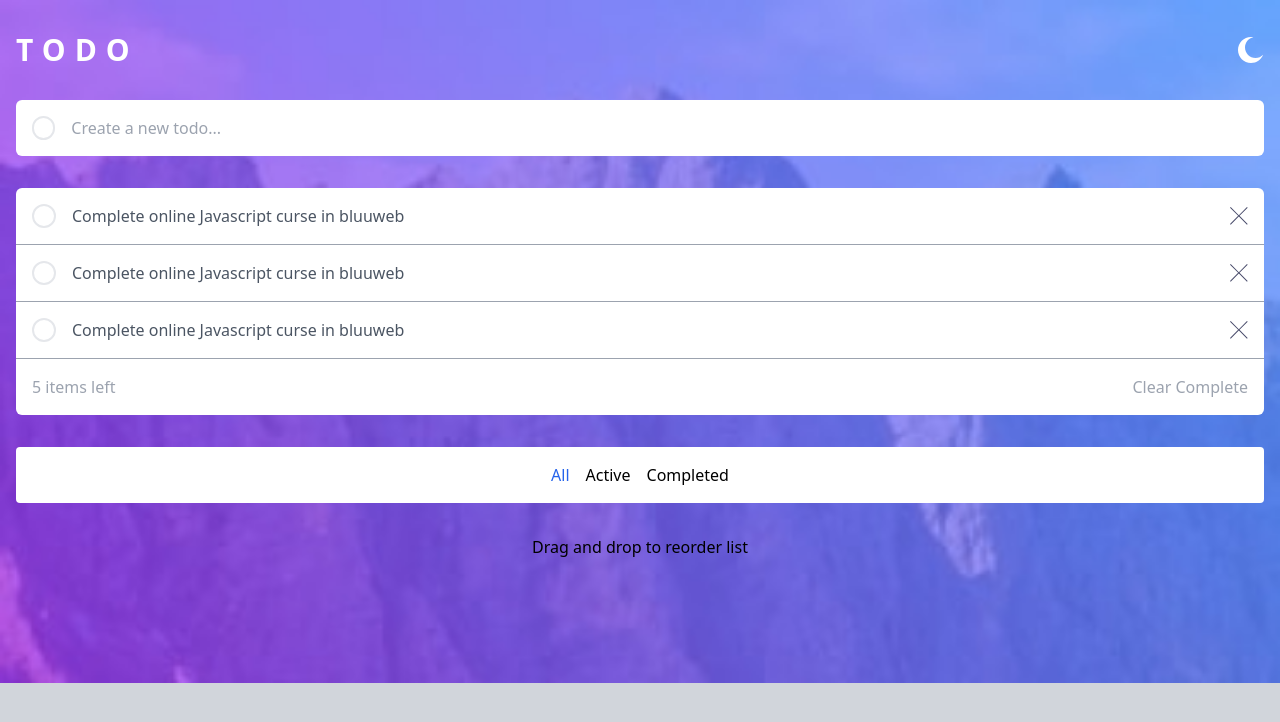
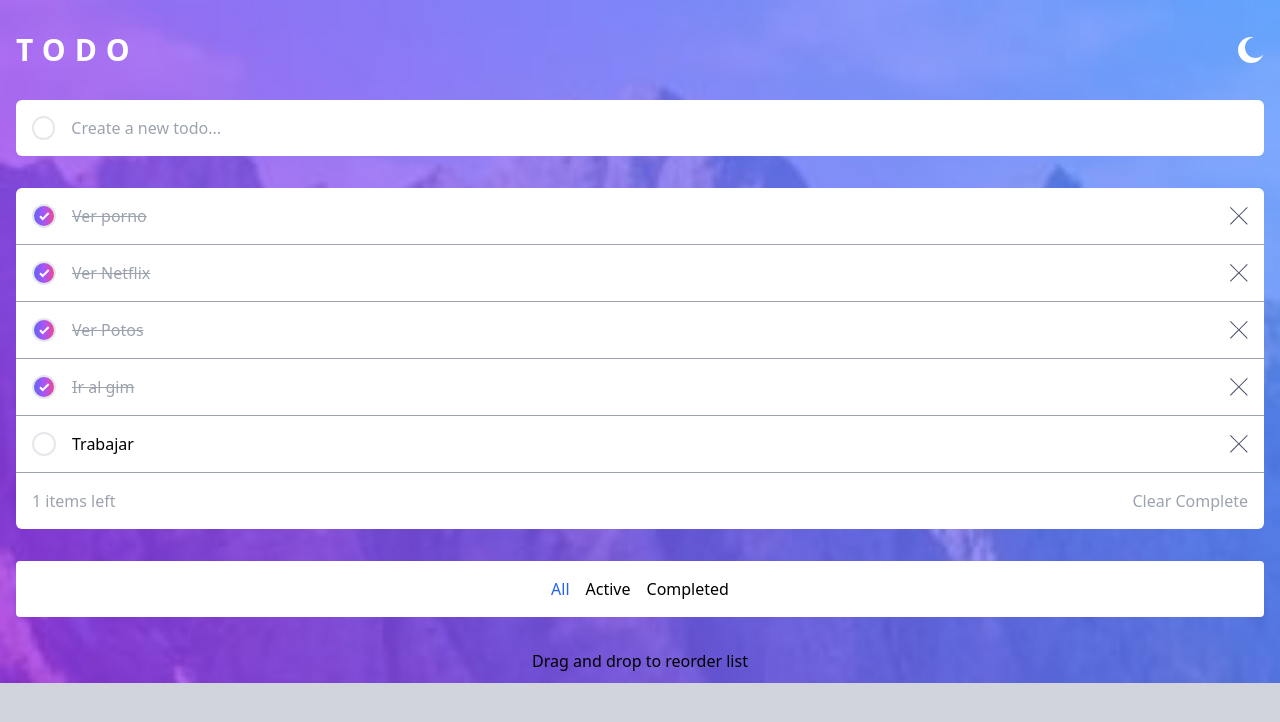
Before and after one commit to OfirRoque/React-vite-tailwindCss, a React (Vite) app: page / in a window 1280 px wide. Shown: the top 722 px of the page. Built offline with nearby package versions, Linux system fonts and the light colour scheme.

Commit message:
90% completed

```diff
--- a/src/App.jsx
+++ b/src/App.jsx
@@ -1,82 +1,68 @@
 import ImageBg from "./assets/images/bg-mobile-light.jpg";
-import CroosIcon from "./components/icons/CrossIcon";
-import MoonIcon from "./components/icons/MoonIcon";
+import Header from "./components/Header";
+import TodoCreate from "./components/TodoCreate";
+import TodoList from "./components/TodoList";
+import TodoComputed from "./components/TodoComputed";
+import TodoFilter from "./components/TodoFilter";
+import { useState, useEffect } from "react";
+
+const InitialStateTodo = [
+  { id: 1, title: "Ver porno", completed: true },
+  { id: 2, title: "Ver Netflix", completed: true },
+  { id: 3, title: "Ver Potos", completed: true },
+  { id: 4, title: "Ir al gim", completed: true },
+  { id: 5, title: "Trabajar", completed: false },
+];
 
 const App = () => {
-    console.log(ImageBg);
+  const [todos, setTodos] = useState(InitialStateTodo);
+  const handleCreateTodo = (title) => {
+    const newTodo = {
+      id: Date.now(),
+      title,
+      completed: false,
+    };
+    setTodos([...todos, newTodo]);
+  };
+
+  const removeTodo = (id) => {
+    setTodos(todos.filter((e) => e.id !== id));
+  };
+
+  const handleClick = (id) => {
+    setTodos(
+      todos.map((e) => (e.id === id ? { ...e, completed: !e.completed } : e))
+    );
+  };
+
+  const computedItemsLeft = todos.filter((todo) => !todo.completed).length;
+
+  const clearCompleted = () => {
+    setTodos(todos.filter((e) => !e.completed));
+  };
+
   return (
     <div
       className={`bg-[url('./assets/images/bg-mobile-light.jpg')] bg-no-repeat bg-contain bg-gray-300 min-h-screen`}
     >
-            <header className="container mx-auto px-4 pt-8">
-                <div className="flex justify-between">
-                    <h1 className="uppercase text-white text-3xl font-semibold tracking-[0.3em]">
-                        Todo
-                    </h1>
-                    <button>
-                        <MoonIcon
-                            fill={"#FFF"}
-                            className={"hover:fill-blue-600"}
+      <Header />
+      <main className="container mx-auto px-4 mt-8">
+        <TodoCreate handleCreateTodo={handleCreateTodo} />
+        <TodoList
+          todos={todos}
+          removeTodo={removeTodo}
+          handleClick={handleClick}
         />
-                    </button>
-                </div>
-                <form className="bg-white rounded-md overflow-hidden py-4 flex gap-4 items-center px-4 mt-8">
-                    <span className="rounded-full border-2 inline-block h-6 w-6"></span>
-                    <input
-                        type="text"
-                        placeholder="Create a new todo..."
-                        className="w-full text-gray-400 outline-none"
+        <TodoComputed
+          computedItemsLeft={computedItemsLeft}
+          clearCompleted={clearCompleted}
         />
-                </form>
-            </header>
-            <main className="container mx-auto px-4 mt-8">
-                <div className="bg-white rounded-md">
-                    <article className="flex gap-4 py-4 border-b border-b-gray-400 py-4 px-4">
-                        <button className="rounded-full border-2 inline-block h-6 w-6 flex-none"></button>
-                        <p className="text-gray-600 grow">
-                            Complete online Javascript curse in bluuweb
-                        </p>
-                        <button className="flex-none">
-                            <CroosIcon />
-                        </button>
-                    </article>
-                    <article className="flex gap-4 py-4 border-b border-b-gray-400 py-4 px-4">
-                        <button className="rounded-full border-2 inline-block h-6 w-6 flex-none"></button>
-                        <p className="text-gray-600 grow">
-                            Complete online Javascript curse in bluuweb
-                        </p>
-                        <button className="flex-none">
-                            <CroosIcon />
-                        </button>
-                    </article>
-                    <article className="flex gap-4 py-4 border-b border-b-gray-400 py-4 px-4">
-                        <button className="rounded-full border-2 inline-block h-6 w-6 flex-none"></button>
-                        <p className="text-gray-600 grow">
-                            Complete online Javascript curse in bluuweb
-                        </p>
-                        <button className="flex-none">
-                            <CroosIcon />
-                        </button>
-                    </article>
-
-                    <section className="py-4 px-4 flex justify-between">
-                        <span className="text-gray-400"> 5 items left</span>
-                        <button className="text-gray-400">
-                            Clear Complete
-                        </button>
-                    </section>
-                </div>
+        <TodoFilter />
       </main>
 
-            <section className="container px-4 mx-auto mt-8">
-                <div className="bg-white p-4 rounded flex justify-center gap-4">
-                    <button className="text-blue-600">All</button>
-                    <button className="hover:text-blue-600">Active</button>
-                    <button className="hover:text-blue-600">Completed</button>
-                </div>
-            </section>
-
-            <p className="text-center mt-8">Drag and drop to reorder list</p>
+      <footer className="text-center mt-8">
+        Drag and drop to reorder list
+      </footer>
     </div>
   );
 };
--- /dev/null
+++ b/src/components/Header.jsx
@@ -0,0 +1,18 @@
+import MoonIcon from "./icons/MoonIcon";
+
+const Header = () => {
+  return (
+    <header className="container mx-auto px-4 pt-8">
+      <div className="flex justify-between">
+        <h1 className="uppercase text-white text-3xl font-semibold tracking-[0.3em]">
+          Todo
+        </h1>
+        <button>
+          <MoonIcon fill={"#FFF"} className={"hover:fill-blue-600"} />
+        </button>
+      </div>
+    </header>
+  );
+};
+
+export default Header;
--- /dev/null
+++ b/src/components/TodoComputed.jsx
@@ -0,0 +1,10 @@
+const TodoComputed = ({ computedItemsLeft, clearCompleted }) => {
+  return (
+    <section className="py-4 px-4 flex justify-between bg-white rounded-b-md">
+      <span className="text-gray-400"> {computedItemsLeft} items left</span>
+      <button className="text-gray-400" onClick={() => clearCompleted()}>Clear Complete</button>
+    </section>
+  );
+};
+
+export default TodoComputed;
--- /dev/null
+++ b/src/components/TodoCreate.jsx
@@ -0,0 +1,32 @@
+import { useState } from "react";
+
+const TodoCreate = ({ handleCreateTodo }) => {
+  const [title, setTitle] = useState("");
+
+  const handleSubmit = (e) => {
+    e.preventDefault();
+    if (!title.trim() ) {
+      return setTitle("");
+    }
+    handleCreateTodo(title)
+    setTitle("");
+  };
+
+  return (
+    <form
+      onSubmit={handleSubmit}
+      className="bg-white rounded-md overflow-hidden py-4 flex gap-4 items-center px-4 mt-8"
+    >
+      <span className="rounded-full border-2 inline-block h-6 w-6"></span>
+      <input
+        type="text"
+        placeholder="Create a new todo..."
+        className="w-full text-gray-400 outline-none"
+        value={title}
+        onChange={(e) => setTitle(e.target.value)}
+      />
+    </form>
+  );
+};
+
+export default TodoCreate;
--- /dev/null
+++ b/src/components/TodoFilter.jsx
@@ -0,0 +1,13 @@
+const TodoFilter = () => {
+  return (
+    <section className="container mx-auto mt-8">
+      <div className="bg-white p-4 rounded flex justify-center gap-4">
+        <button className="text-blue-600">All</button>
+        <button className="hover:text-blue-600">Active</button>
+        <button className="hover:text-blue-600">Completed</button>
+      </div>
+    </section>
+  );
+};
+
+export default TodoFilter;
--- /dev/null
+++ b/src/components/TodoItem.jsx
@@ -0,0 +1,25 @@
+import Check from "./icons/Check";
+import CrossIcon from "./icons/CrossIcon";
+
+const TodoItem = ({ todo, handleClick, removeTodo }) => {
+  const { id, title, completed } = todo;
+  return (
+    <article className="flex gap-4 py-4 border-b border-b-gray-400 py-4 px-4">
+      {/* <button className="rounded-full border-2 inline-block
+      </button> */}
+
+      <button
+        onClick={() => handleClick(id)}
+        className={`${completed ? "rounded-full border-2 inline-block h-6 w-6 flex-none bg-gradient-to-r from-indigo-500 via-purple-500 to-pink-500 ... flex justify-center items-center" : "flex-none h-6 w-6 rounded-full border-2 inline-block"}`}
+      >
+        {completed && <Check />}
+      </button>
+      <p className={` grow ${completed && "line-through text-gray-400"}`}>{title}</p>
+      <button className="flex-none" onClick={() => removeTodo(id)}>
+        <CrossIcon />
+      </button>
+    </article>
+  );
+};
+
+export default TodoItem;
--- /dev/null
+++ b/src/components/TodoList.jsx
@@ -0,0 +1,18 @@
+import TodoItem from "./TodoItem";
+
+const TodoList = ({ todos, removeTodo, handleClick }) => {
+  return (
+    <div className="bg-white rounded-t-md mt-8">
+      {todos.map((todo) => (
+        <TodoItem
+          key={todo.id}
+          todo={todo}
+          handleClick={handleClick}
+          removeTodo={removeTodo}
+        />
+      ))}
+    </div>
+  );
+};
+
+export default TodoList;
--- /dev/null
+++ b/src/components/icons/Check.jsx
@@ -0,0 +1,17 @@
+const Check = ({ ...props }) => {
+  return (
+    <svg
+      {...props}
+      fill="none"
+      stroke="#FFF"
+      strokeWidth="2"
+      xmlns="http://www.w3.org/2000/svg"
+      width="11"
+      height="9"
+    >
+      <path d="M1 4.304L3.696 7l6-6" />
+    </svg>
+  );
+};
+
+export default Check;
```
Also changed, not shown: 1 other file (tests, documents, lock files or other folders). Lines whose indentation alone changed are shown as unchanged.
